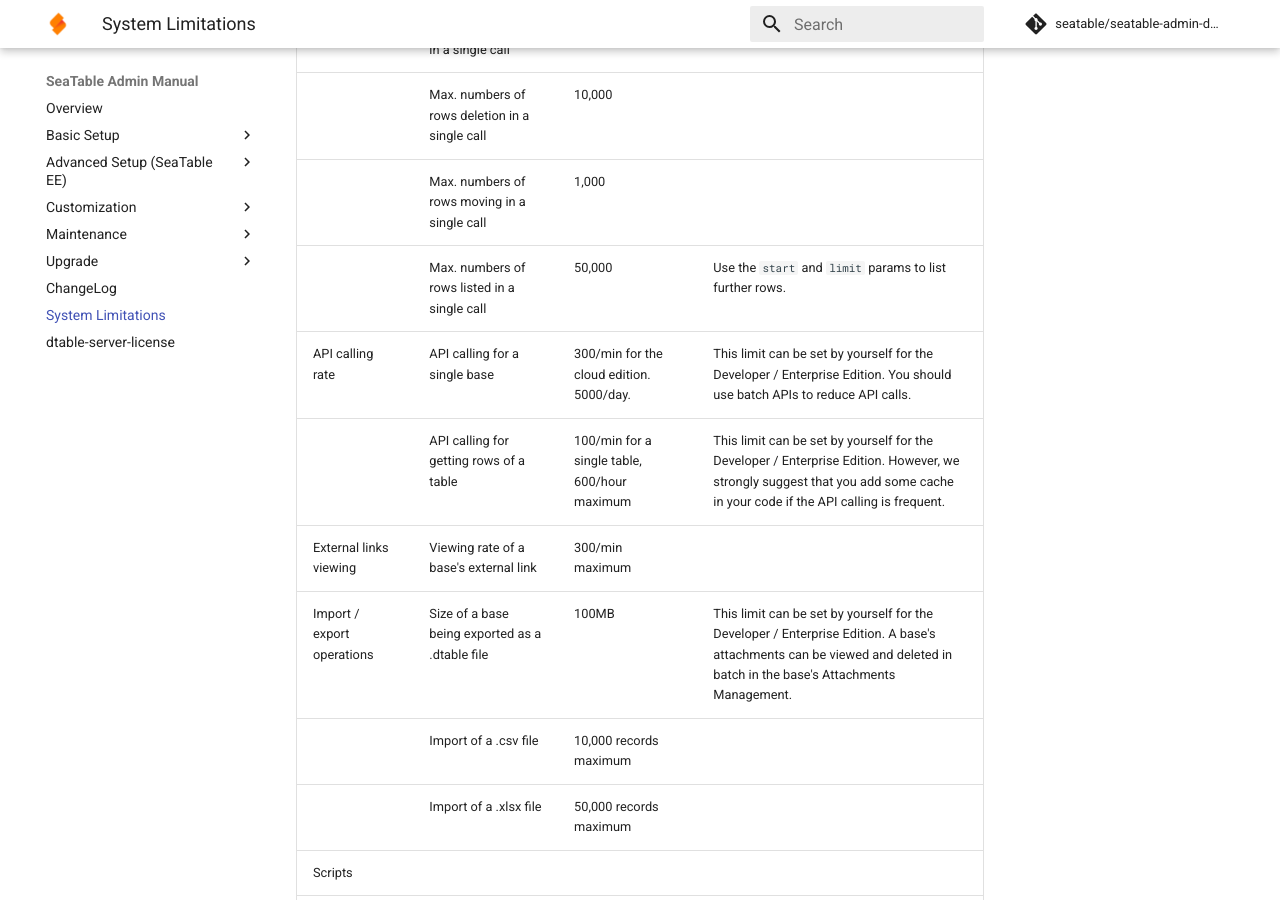
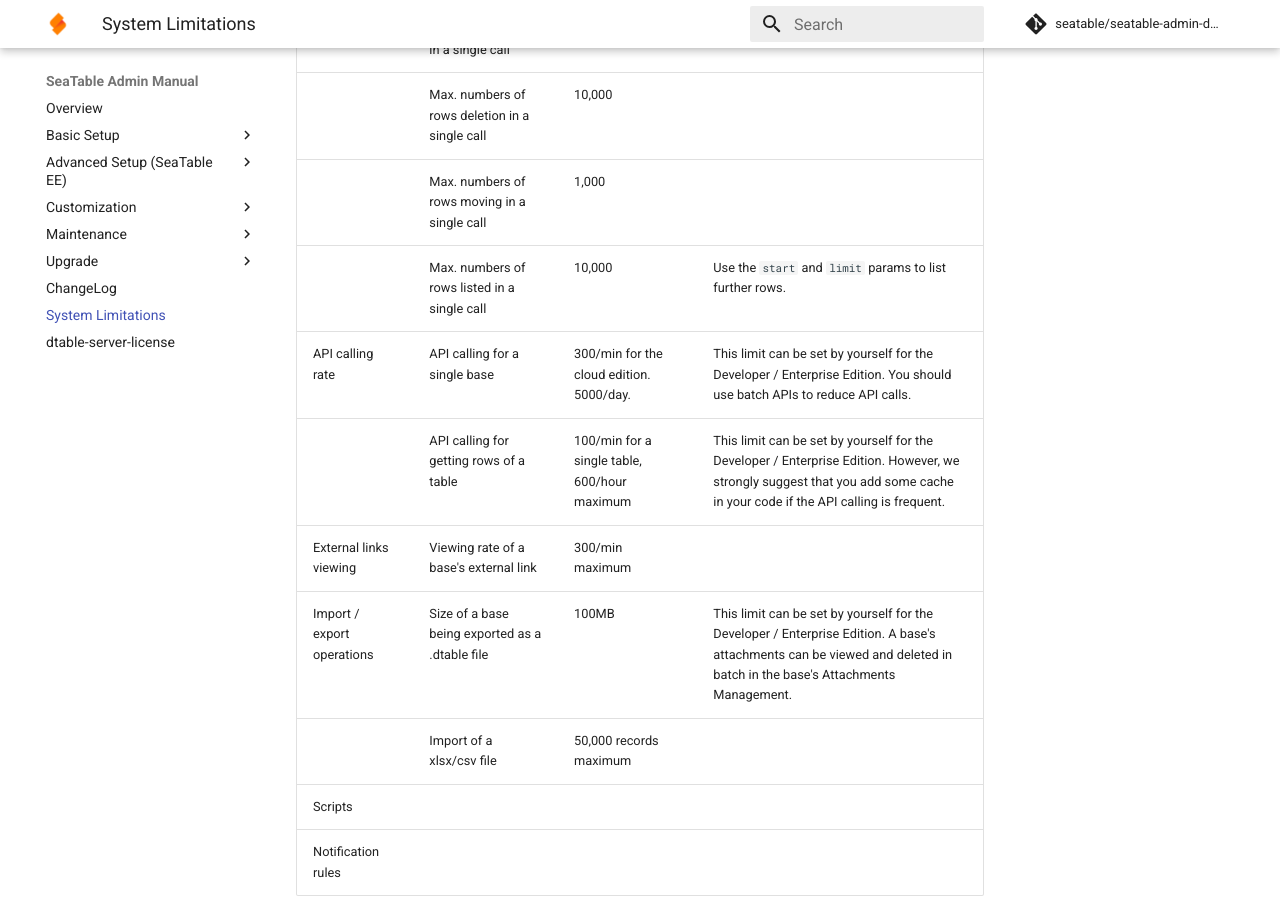
Before and after one commit to seatable/seatable-admin-docs, an MkDocs documentation site: the page built from manual/limitations/system_limitations.md, in a window 1280 px wide and 900 px high, scrolled down 594 px. Built offline with MkDocs 1.6.1 and Material for MkDocs 9.7.7, drawn with Linux system fonts in a browser that asks for light colours; comment, search, counter and statistics services are not loaded.

Commit message:
Update system_limitations.md

```diff
--- a/manual/limitations/system_limitations.md
+++ b/manual/limitations/system_limitations.md
@@ -11,12 +11,11 @@
 |                            | Max. number of rows modification in a single call | 1,000                                          |                                                              |
 |                            | Max. numbers of rows deletion in a single call     | 10,000                                         |                                                              |
 |                            | Max. numbers of rows moving in a single call       | 1,000                                          |                                                              |
-|                            | Max. numbers of rows listed in a single call       | 50,000                                          | Use the `start` and `limit` params to list further rows.                                                             |
+|                            | Max. numbers of rows listed in a single call       | 10,000                                          | Use the `start` and `limit` params to list further rows.                                                             |
 | API calling rate          | API calling for a single base              | 300/min for the cloud edition. 5000/day.                     | This limit can be set by yourself for the Developer / Enterprise Edition. You should use batch APIs to reduce API calls.   |
 |                            | API calling for getting rows of a table | 100/min for a single table,  600/hour maximum | This limit can be set by yourself for the Developer / Enterprise Edition. However, we strongly suggest that you add some cache in your code if the API calling is frequent. |
 | External links viewing     | Viewing rate of a base's external link  | 300/min maximum                               |                                                              |
 | Import / export operations | Size of a base being exported as a .dtable file  | 100MB                                         | This limit can be set by yourself for the Developer / Enterprise Edition. A base's attachments can be viewed and deleted in batch in the base's Attachments Management.         |
-|                            | Import of a .csv file                        | 10,000 records maximum                         |                                                              |
-|                            | Import of a .xlsx file                        | 50,000 records maximum                         |                                                              |
+|                            | Import of a xlsx/csv file                        | 50,000 records maximum                         |                                                              |
 | Scripts                    |                                          |                                               |                                                              |
 | Notification rules         |                                          |                                               |                                                              |
```
